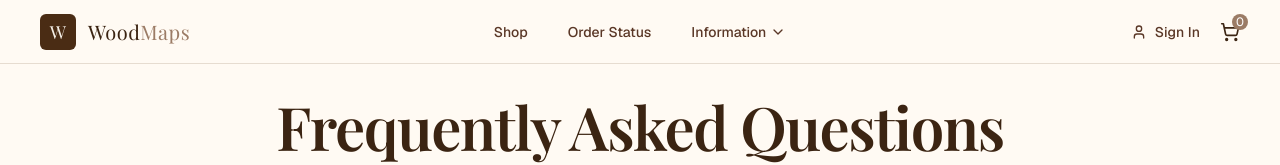
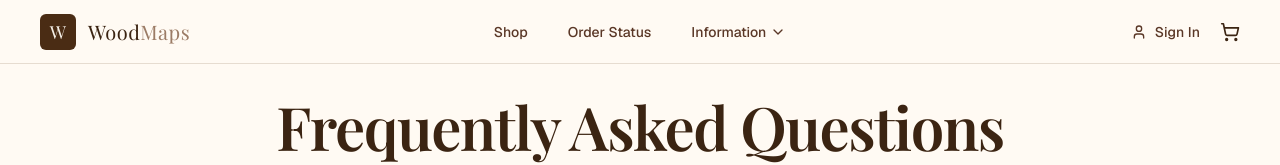
Before and after one commit to Varshil-Patel-1206/SGP-Project, a Next.js app: page /faq in a window 1280 px wide. Shown: the top 165 px of the page. Built offline with nearby package versions, Linux system fonts and the light colour scheme.

Commit message:
Add fully functional cart system with global state management and cart count badge

```diff
--- a/app/cart/page.tsx
+++ b/app/cart/page.tsx
@@ -1,4 +1,11 @@
-/*"use client";
+"use client";
+
+// TODO: Integrate with payment gateway (Stripe/PayPal)
+// TODO: Add order confirmation emails
+// TODO: Connect to backend API for order processing
+// TODO: Add order tracking functionality
+// TODO: Implement shipping calculator based on location
+// TODO: Add discount code functionality
 
 import React from "react"
 
@@ -13,40 +20,10 @@ import { Label } from "@/components/ui/label";
 import { RadioGroup, RadioGroupItem } from "@/components/ui/radio-group";
 import { Card, CardContent } from "@/components/ui/card";
 import { Minus, Plus, Trash2, ShoppingBag, ArrowRight, CreditCard, Check, Truck } from "lucide-react";
-
-interface CartItem {
-  id: number;
-  name: string;
-  price: number;
-  quantity: number;
-  image: string;
-  size: string;
-  color: string;
-}
-
-const initialCartItems: CartItem[] = [
-  {
-    id: 1,
-    name: "Classic World Map",
-    price: 349,
-    quantity: 1,
-    image: "/images/product-1.jpg",
-    size: "Medium (60 x 40 cm)",
-    color: "Natural Oak",
-  },
-  {
-    id: 2,
-    name: "NYC City Map",
-    price: 189,
-    quantity: 2,
-    image: "/images/city-map.jpg",
-    size: "Small (30 x 20 cm)",
-    color: "Dark Walnut",
-  },
-];
+import { useCart } from "@/lib/cart-context";
 
 export default function CartPage() {
-  const [cartItems, setCartItems] = useState<CartItem[]>(initialCartItems);
+  const { cartItems, updateQuantity, removeFromCart, clearCart, cartCount } = useCart();
   const [step, setStep] = useState<"cart" | "shipping" | "payment" | "confirmation">("cart");
   const [shippingInfo, setShippingInfo] = useState({
     firstName: "",
@@ -65,18 +42,11 @@ export default function CartPage() {
   const shippingCost = shippingMethod === "express" ? 25 : subtotal > 200 ? 0 : 15;
   const total = subtotal + shippingCost;
 
-  const updateQuantity = (id: number, delta: number) => {
-    setCartItems((items) =>
-      items
-        .map((item) =>
-          item.id === id ? { ...item, quantity: Math.max(0, item.quantity + delta) } : item
-        )
-        .filter((item) => item.quantity > 0)
-    );
-  };
-
-  const removeItem = (id: number) => {
-    setCartItems((items) => items.filter((item) => item.id !== id));
+  const handleUpdateQuantity = (id: number, delta: number) => {
+    const item = cartItems.find((i) => i.id === id);
+    if (item) {
+      updateQuantity(id, item.quantity + delta);
+    }
   };
 
   const handleInputChange = (e: React.ChangeEvent<HTMLInputElement>) => {
@@ -190,7 +160,7 @@ export default function CartPage() {
                                 <Button
                                   variant="ghost"
                                   size="icon"
-                                  onClick={() => removeItem(item.id)}
+                                  onClick={() => removeFromCart(item.id)}
                                   className="text-muted-foreground hover:text-destructive"
                                 >
                                   <Trash2 className="w-4 h-4" />
@@ -202,7 +172,7 @@ export default function CartPage() {
                                     variant="outline"
                                     size="icon"
                                     className="h-8 w-8 bg-transparent"
-                                    onClick={() => updateQuantity(item.id, -1)}
+                                    onClick={() => handleUpdateQuantity(item.id, -1)}
                                   >
                                     <Minus className="w-3 h-3" />
                                   </Button>
@@ -211,7 +181,7 @@ export default function CartPage() {
                                     variant="outline"
                                     size="icon"
                                     className="h-8 w-8 bg-transparent"
-                                    onClick={() => updateQuantity(item.id, 1)}
+                                    onClick={() => handleUpdateQuantity(item.id, 1)}
                                   >
                                     <Plus className="w-3 h-3" />
                                   </Button>
@@ -478,4 +448,3 @@ export default function CartPage() {
     </main>
   );
 }
-*/
--- a/app/customize/page.tsx
+++ b/app/customize/page.tsx
@@ -1,6 +1,6 @@
 "use client";
 
-/*import { useState, useMemo } from "react";
+import { useState, useMemo } from "react";
 import Image from "next/image";
 import { Header } from "@/components/header";
 import { Footer } from "@/components/footer";
@@ -316,4 +316,3 @@ export default function CustomizePage() {
     </main>
   );
 }
-*/
--- a/app/layout.tsx
+++ b/app/layout.tsx
@@ -1,6 +1,7 @@
 import type { Metadata } from "next";
 import { Geist, Geist_Mono, Playfair_Display } from "next/font/google";
 import "./globals.css";
+import { CartProvider } from "@/lib/cart-context";
 
 /* Body Font */
 const geistSans = Geist({
@@ -42,7 +43,9 @@ export default function RootLayout({
           antialiased
         `}
       >
-        {children}
+        <CartProvider>
+          {children}
+        </CartProvider>
       </body>
     </html>
   );
--- a/components/header.tsx
+++ b/components/header.tsx
@@ -4,10 +4,12 @@ import Link from "next/link";
 import { useState, useEffect } from "react";
 import { ShoppingCart, Menu, X, User, ChevronDown } from "lucide-react";
 import { Button } from "@/components/ui/button";
+import { useCart } from "@/lib/cart-context";
 
 export function Header() {
   const [mobileMenuOpen, setMobileMenuOpen] = useState(false);
   const [scrolled, setScrolled] = useState(false);
+  const { cartCount } = useCart();
 
   useEffect(() => {
     const handleScroll = () => setScrolled(window.scrollY > 20);
@@ -143,17 +145,21 @@ export function Header() {
 
             <Link href="/cart" className="relative text-[#3b2412]">
               <ShoppingCart className="h-5 w-5" />
+              {cartCount > 0 && (
                 <span
                   className="
                     absolute -top-2 -right-2
-                h-4 w-4 rounded-full
-                bg-[#9b7b65]
+                    h-5 w-5 rounded-full
+                    bg-[#8b5a3c]
                     text-white
                     text-xs flex items-center justify-center
+                    font-medium
+                    animate-in zoom-in duration-200
                   "
                 >
-                0
+                  {cartCount}
                 </span>
+              )}
             </Link>
 
             {/* MOBILE BUTTON */}
--- /dev/null
+++ b/lib/cart-context.tsx
@@ -0,0 +1,99 @@
+"use client";
+
+import React, { createContext, useContext, useState, useEffect } from 'react';
+
+export interface CartItem {
+  id: number;
+  name: string;
+  price: number;
+  quantity: number;
+  image: string;
+  size: string;
+  color: string;
+}
+
+interface CartContextType {
+  cartItems: CartItem[];
+  addToCart: (item: CartItem) => void;
+  removeFromCart: (id: number) => void;
+  updateQuantity: (id: number, quantity: number) => void;
+  clearCart: () => void;
+  cartCount: number;
+  cartTotal: number;
+}
+
+const CartContext = createContext<CartContextType | undefined>(undefined);
+
+export function CartProvider({ children }: { children: React.ReactNode }) {
+  const [cartItems, setCartItems] = useState<CartItem[]>([]);
+
+  // Load cart from localStorage on mount
+  useEffect(() => {
+    const savedCart = localStorage.getItem('woodmaps-cart');
+    if (savedCart) {
+      setCartItems(JSON.parse(savedCart));
+    }
+  }, []);
+
+  // Save cart to localStorage whenever it changes
+  useEffect(() => {
+    localStorage.setItem('woodmaps-cart', JSON.stringify(cartItems));
+  }, [cartItems]);
+
+  const addToCart = (item: CartItem) => {
+    setCartItems((prevItems) => {
+      const existingItem = prevItems.find((i) => i.id === item.id);
+      if (existingItem) {
+        return prevItems.map((i) =>
+          i.id === item.id ? { ...i, quantity: i.quantity + item.quantity } : i
+        );
+      }
+      return [...prevItems, item];
+    });
+  };
+
+  const removeFromCart = (id: number) => {
+    setCartItems((prevItems) => prevItems.filter((item) => item.id !== id));
+  };
+
+  const updateQuantity = (id: number, quantity: number) => {
+    if (quantity <= 0) {
+      removeFromCart(id);
+      return;
+    }
+    setCartItems((prevItems) =>
+      prevItems.map((item) => (item.id === id ? { ...item, quantity } : item))
+    );
+  };
+
+  const clearCart = () => {
+    setCartItems([]);
+  };
+
+  const cartCount = cartItems.reduce((sum, item) => sum + item.quantity, 0);
+  const cartTotal = cartItems.reduce((sum, item) => sum + item.price * item.quantity, 0);
+
+  return (
+    <CartContext.Provider
+      value={{
+        cartItems,
+        addToCart,
+        removeFromCart,
+        updateQuantity,
+        clearCart,
+        cartCount,
+        cartTotal,
+      }}
+    >
+      {children}
+    </CartContext.Provider>
+  );
+}
+
+export function useCart() {
+  const context = useContext(CartContext);
+  if (context === undefined) {
+    throw new Error('useCart must be used within a CartProvider');
+  }
+  return context;
+}
```
Lines whose indentation alone changed are shown as unchanged.
